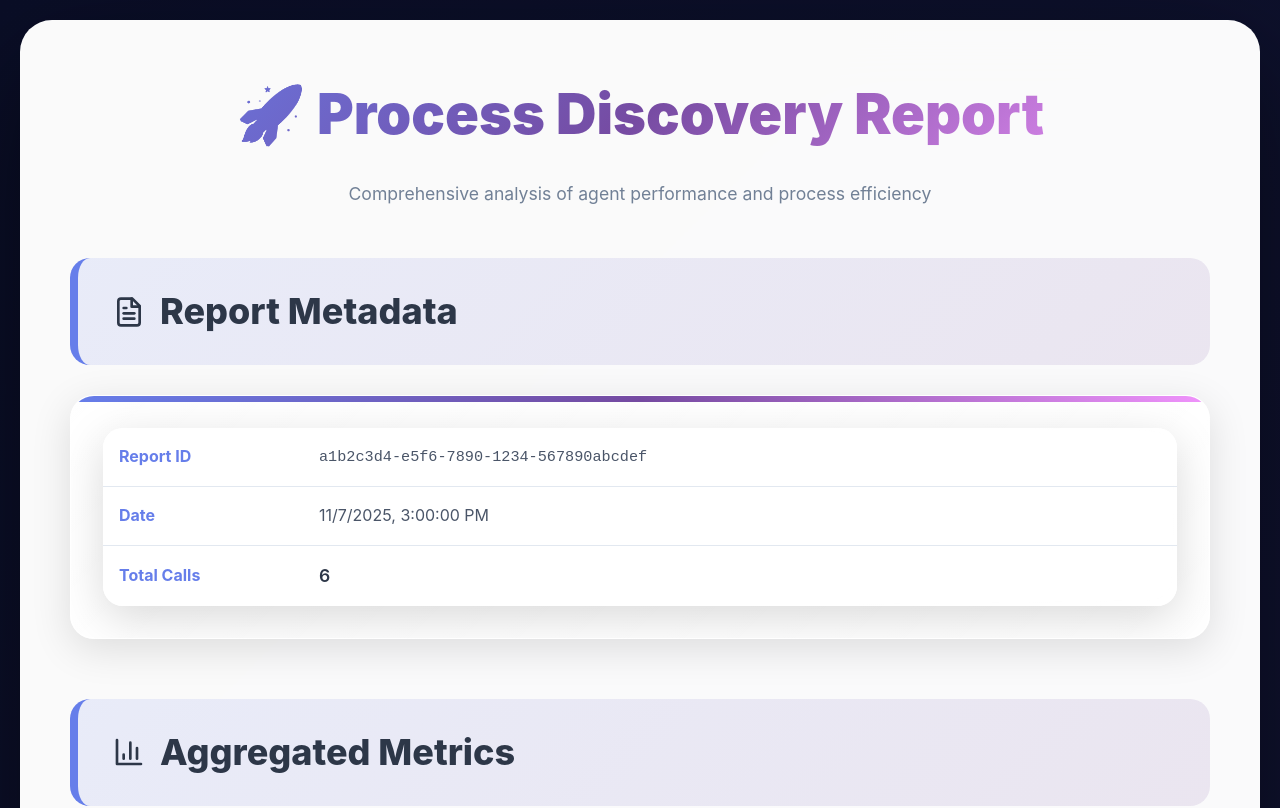
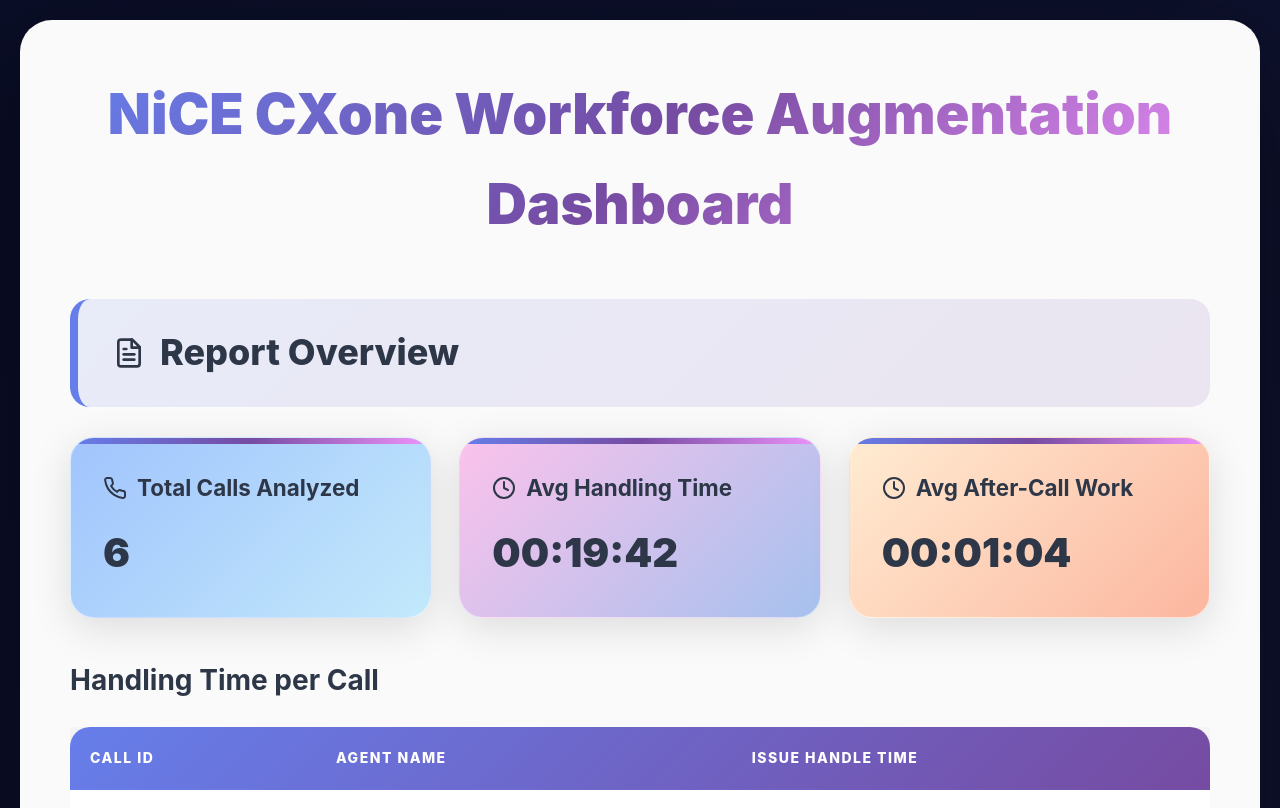
Before and after one commit to omerkul/demo, a React (Vite) app in the folder react-app/: page / in a window 1280 px wide. Shown: the top 808 px of the page. Built offline with nearby package versions, Linux system fonts and the light colour scheme.

Commit message:
refactor

```diff
--- a/react-app/src/App.tsx
+++ b/react-app/src/App.tsx
@@ -2,7 +2,6 @@
 import { Loader2 } from 'lucide-react';
 import { ReportData } from './types';
 import ReportMetadata from './components/ReportMetadata';
-import AggregatedMetrics from './components/AggregatedMetrics';
 import AgentPerformance from './components/AgentPerformance';
 import ApplicationUsage from './components/ApplicationUsage';
 import BusinessProcessAnalysis from './components/BusinessProcessAnalysis';
@@ -62,14 +61,10 @@
   return (
     <div className="app-container">
       <header className="app-header">
-        <h1 className="app-title">🚀 Process Discovery Report</h1>
-        <p style={{ fontSize: '1.1rem', color: '#718096' }}>
-          Comprehensive analysis of agent performance and process efficiency
-        </p>
+        <h1 className="app-title">NiCE CXone Workforce Augmentation Dashboard</h1>
       </header>
 
-      <ReportMetadata data={data.reportMetadata} />
-      <AggregatedMetrics data={data.aggregatedMetrics} />
+      <ReportMetadata metadata={data.reportMetadata} metrics={data.aggregatedMetrics} />
       <AgentPerformance data={data.agentPerformance} />
       <ApplicationUsage data={data.applicationUsage} />
       <BusinessProcessAnalysis data={data.businessProcessAnalysis} />
--- a/react-app/src/components/ReportMetadata.tsx
+++ b/react-app/src/components/ReportMetadata.tsx
@@ -1,74 +1,124 @@
-import { FileText } from 'lucide-react';
-import { ReportMetadata as ReportMetadataType } from '../types';
+import { FileText, Clock, Phone } from 'lucide-react';
+import { ReportMetadata as ReportMetadataType, AggregatedMetrics } from '../types';
 
 interface Props {
-  data: ReportMetadataType;
+  metadata: ReportMetadataType;
+  metrics: AggregatedMetrics;
 }
 
-export default function ReportMetadata({ data }: Props) {
+const getGradientForIndex = (index: number) => {
+  const gradients = [
+    'linear-gradient(135deg, #ffecd2 0%, #fcb69f 100%)',
+    'linear-gradient(135deg, #e0c3fc 0%, #8ec5fc 100%)',
+    'linear-gradient(135deg, #a1c4fd 0%, #c2e9fb 100%)',
+    'linear-gradient(135deg, #fbc2eb 0%, #a6c1ee 100%)'
+  ];
+  return gradients[index] || gradients[3];
+};
+
+export default function ReportMetadata({ metadata, metrics }: Props) {
   return (
     <section className="section">
       <h2 className="section-title">
         <FileText size={32} />
-        Report Metadata
+        Report Overview
       </h2>
 
-      <div className="card">
-        <table style={{ width: '100%', borderCollapse: 'collapse' }}>
+      <div className="card-grid">
+        {/* Total Calls Card */}
+        <div className="card" style={{ background: getGradientForIndex(2) }}>
+          <h3 className="card-title" style={{ fontSize: '1.4rem', display: 'flex', alignItems: 'center', gap: '10px' }}>
+            <Phone size={24} />
+            Total Calls Analyzed
+          </h3>
+          <p style={{
+            fontSize: '2.5rem',
+            fontWeight: '900',
+            color: '#2d3748',
+            marginTop: '10px'
+          }}>
+            {metadata.totalCallsAnalyzed}
+          </p>
+        </div>
+
+        {/* Average Handling Time Card */}
+        <div className="card" style={{ background: getGradientForIndex(3) }}>
+          <h3 className="card-title" style={{ fontSize: '1.4rem', display: 'flex', alignItems: 'center', gap: '10px' }}>
+            <Clock size={24} />
+            Avg Handling Time
+          </h3>
+          <p style={{
+            fontSize: '2.5rem',
+            fontWeight: '900',
+            color: '#2d3748',
+            marginTop: '10px'
+          }}>
+            {metrics.averageHandlingTime.overallAverage}
+          </p>
+        </div>
+
+        {/* Average After-Call Work Card */}
+        <div className="card" style={{ background: getGradientForIndex(0) }}>
+          <h3 className="card-title" style={{ fontSize: '1.4rem', display: 'flex', alignItems: 'center', gap: '10px' }}>
+            <Clock size={24} />
+            Avg After-Call Work
+          </h3>
+          <p style={{
+            fontSize: '2.5rem',
+            fontWeight: '900',
+            color: '#2d3748',
+            marginTop: '10px'
+          }}>
+            {metrics.averageAfterCallWork.overallAverage}
+          </p>
+        </div>
+      </div>
+
+      {/* Detailed Tables */}
+      <h3 style={{ marginTop: '40px', marginBottom: '20px', fontSize: '1.75rem', fontWeight: '700' }}>
+        Handling Time per Call
+      </h3>
+      <div className="table-container">
+        <table>
+          <thead>
+            <tr>
+              <th>Call ID</th>
+              <th>Agent Name</th>
+              <th>Issue Handle Time</th>
+            </tr>
+          </thead>
           <tbody>
-            <tr style={{ borderBottom: '1px solid #e2e8f0' }}>
-              <td style={{
-                padding: '16px',
-                fontWeight: '700',
-                color: '#667eea',
-                width: '200px',
-                fontSize: '1rem'
-              }}>
-                Report ID
-              </td>
-              <td style={{
-                padding: '16px',
-                fontFamily: 'monospace',
-                fontSize: '0.95rem',
-                color: '#4a5568'
-              }}>
-                {data.reportId}
-              </td>
+            {metrics.averageHandlingTime.calls.map((call) => (
+              <tr key={call.callId}>
+                <td style={{ fontWeight: '600', color: '#667eea' }}>{call.callId}</td>
+                <td>{call.agentName}</td>
+                <td style={{ fontWeight: '600' }}>{call.issueHandleTime}</td>
+              </tr>
+            ))}
+          </tbody>
+        </table>
+      </div>
+
+      <h3 style={{ marginTop: '40px', marginBottom: '20px', fontSize: '1.75rem', fontWeight: '700' }}>
+        After-Call Work Time per Call
+      </h3>
+      <div className="table-container">
+        <table>
+          <thead>
+            <tr>
+              <th>Call ID</th>
+              <th>Agent Name</th>
+              <th>After-Call Work Time</th>
             </tr>
-            <tr style={{ borderBottom: '1px solid #e2e8f0' }}>
-              <td style={{
-                padding: '16px',
-                fontWeight: '700',
-                color: '#667eea',
-                fontSize: '1rem'
-              }}>
-                Date
-              </td>
-              <td style={{
-                padding: '16px',
-                color: '#4a5568'
-              }}>
-                {new Date(data.generationDate).toLocaleString()}
-              </td>
-            </tr>
-            <tr>
-              <td style={{
-                padding: '16px',
-                fontWeight: '700',
-                color: '#667eea',
-                fontSize: '1rem'
-              }}>
-                Total Calls
-              </td>
-              <td style={{
-                padding: '16px',
-                fontSize: '1.1rem',
-                fontWeight: '600',
-                color: '#2d3748'
-              }}>
-                {data.totalCallsAnalyzed}
-              </td>
-            </tr>
+          </thead>
+          <tbody>
+            {metrics.averageAfterCallWork.calls.map((call) => (
+              <tr key={call.callId}>
+                <td style={{ fontWeight: '600', color: '#667eea' }}>{call.callId}</td>
+                <td>{call.agentName}</td>
+                <td style={{ fontWeight: '600' }}>{call.afterCallWorkTime}</td>
+              </tr>
+            ))}
           </tbody>
         </table>
       </div>
```
